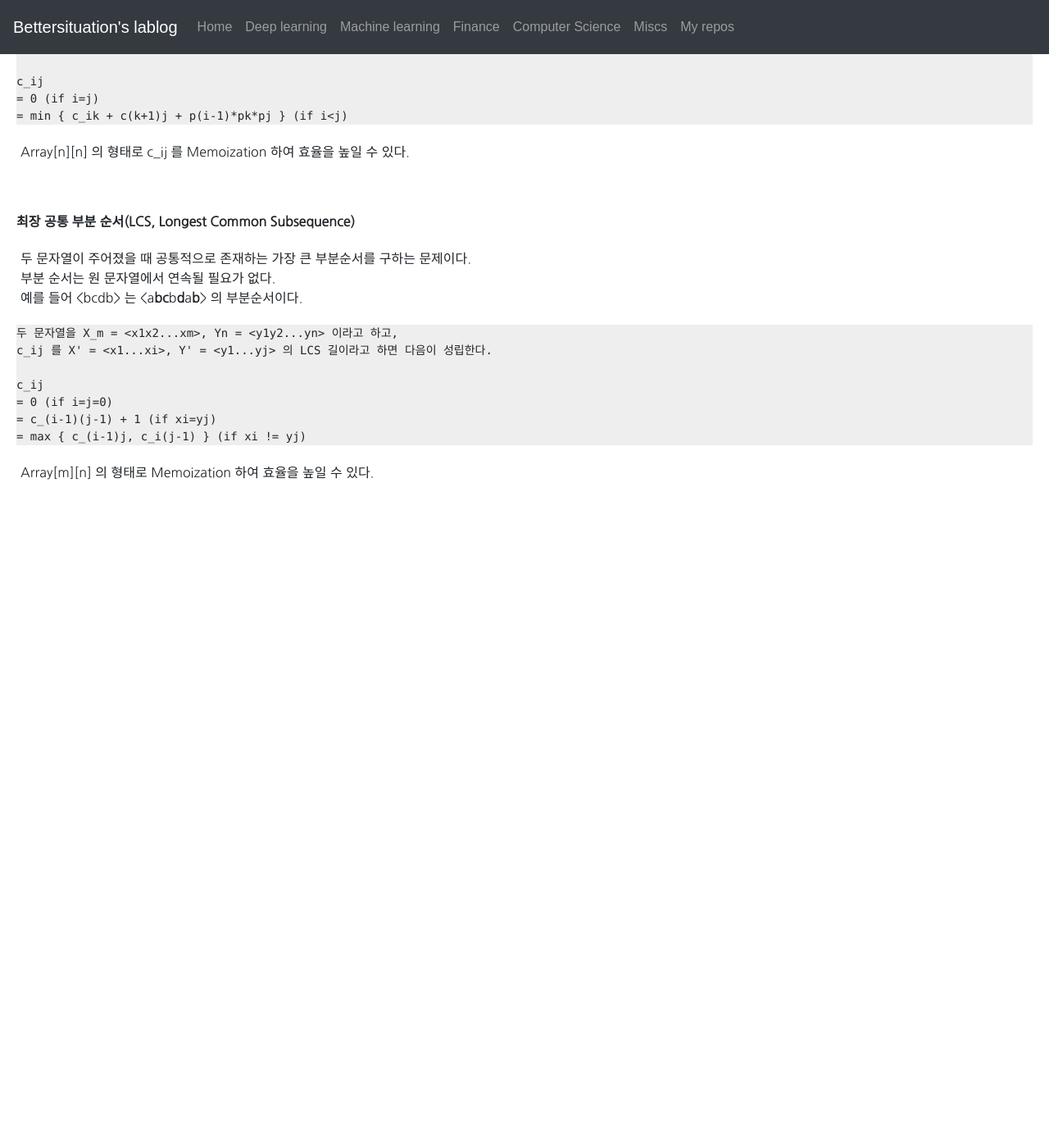
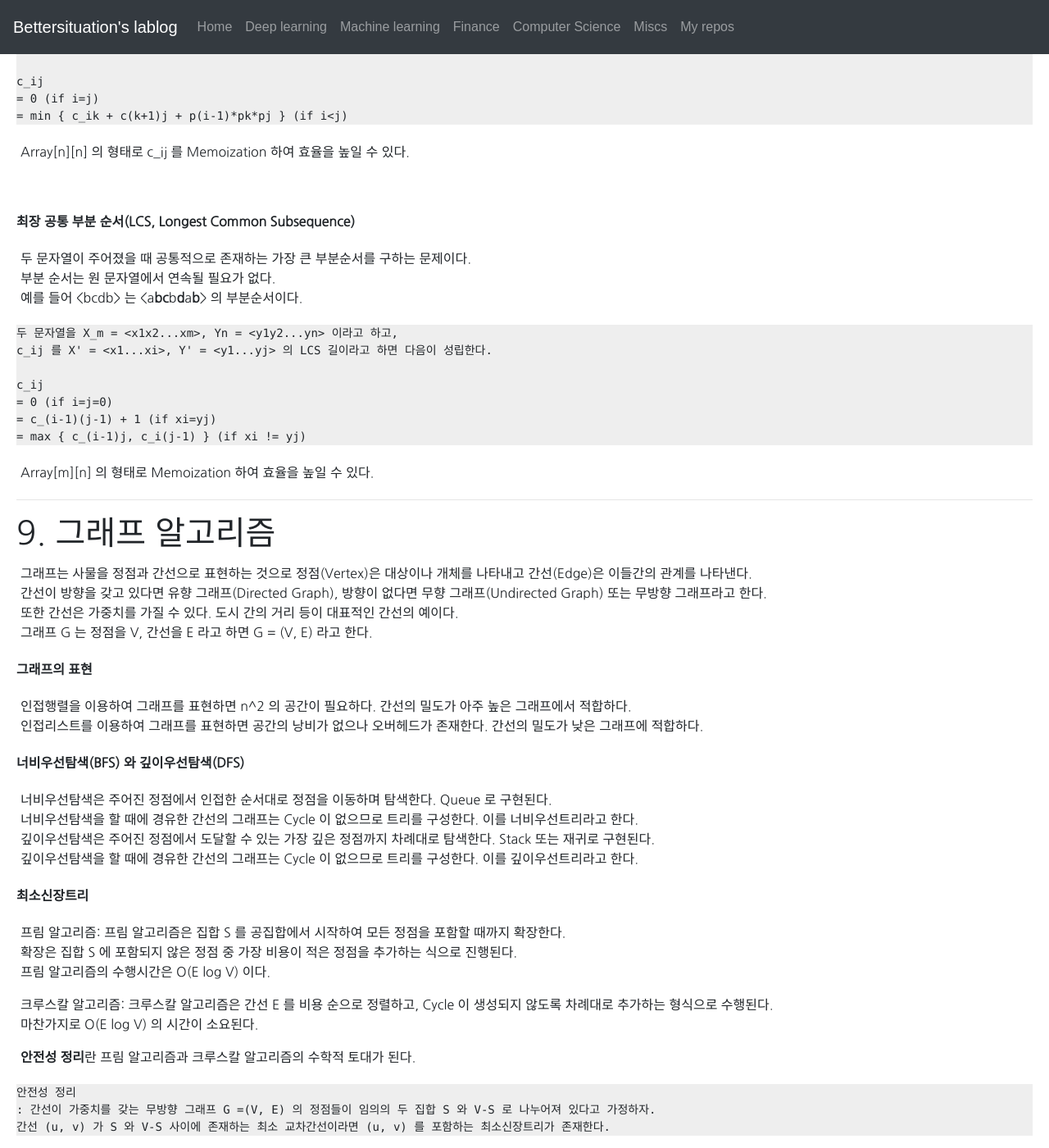
Before and after one commit to bettersituation/bettersituation.github.io, a Jekyll site: the page built from _posts/2020-07-01-computer-science-algorithms.md, in a window 1280 px wide and 1400 px high, scrolled down 9343 px. Shown: the whole window at 82% size. Built offline with Jekyll 4.4.1, drawn with Linux system fonts in a browser that asks for light colours; some web fonts are replaced; formulas are drawn with MathJax 3; before the commit the page ends 9952 px from its top, so only the background shows below that; some of the changed text lies outside the part shown.

Commit message:
add 1/2 graph

````diff
--- a/_posts/2020-07-01-computer-science-algorithms.md
+++ b/_posts/2020-07-01-computer-science-algorithms.md
@@ -449,3 +449,76 @@ c_ij
 ```
 
 - Array\[m\]\[n\] 의 형태로 Memoization 하여 효율을 높일 수 있다.
+
+---
+
+# 9. 그래프 알고리즘
+
+- 그래프는 사물을 정점과 간선으로 표현하는 것으로 정점(Vertex)은 대상이나 개체를 나타내고 간선(Edge)은 이들간의 관계를 나타낸다.
+- 간선이 방향을 갖고 있다면 유향 그래프(Directed Graph), 방향이 없다면 무향 그래프(Undirected Graph) 또는 무방향 그래프라고 한다.
+- 또한 간선은 가중치를 가질 수 있다. 도시 간의 거리 등이 대표적인 간선의 예이다.
+- 그래프 G 는 정점을 V, 간선을 E 라고 하면 G = (V, E) 라고 한다.
+
+
+**그래프의 표현**
+
+- 인접행렬을 이용하여 그래프를 표현하면 n^2 의 공간이 필요하다. 간선의 밀도가 아주 높은 그래프에서 적합하다.
+- 인접리스트를 이용하여 그래프를 표현하면 공간의 낭비가 없으나 오버헤드가 존재한다. 간선의 밀도가 낮은 그래프에 적합하다.
+
+
+**너비우선탐색(BFS) 와 깊이우선탐색(DFS)**
+
+- 너비우선탐색은 주어진 정점에서 인접한 순서대로 정점을 이동하며 탐색한다. Queue 로 구현된다.
+- 너비우선탐색을 할 때에 경유한 간선의 그래프는 Cycle 이 없으므로 트리를 구성한다. 이를 너비우선트리라고 한다.
+- 깊이우선탐색은 주어진 정점에서 도달할 수 있는 가장 깊은 정점까지 차례대로 탐색한다. Stack 또는 재귀로 구현된다.
+- 깊이우선탐색을 할 때에 경유한 간선의 그래프는 Cycle 이 없으므로 트리를 구성한다. 이를 깊이우선트리라고 한다.
+
+
+**최소신장트리**
+
+- 프림 알고리즘: 프림 알고리즘은 집합 S 를 공집합에서 시작하여 모든 정점을 포함할 때까지 확장한다.
+- 확장은 집합 S 에 포함되지 않은 정점 중 가장 비용이 적은 정점을 추가하는 식으로 진행된다.
+- 프림 알고리즘의 수행시간은 O(E log V) 이다.
+
+
+- 크루스칼 알고리즘: 크루스칼 알고리즘은 간선 E 를 비용 순으로 정렬하고, Cycle 이 생성되지 않도록 차례대로 추가하는 형식으로 수행된다.
+- 마찬가지로 O(E log V) 의 시간이 소요된다.
+
+
+- **안전성 정리**란 프림 알고리즘과 크루스칼 알고리즘의 수학적 토대가 된다.
+
+```
+안전성 정리
+: 간선이 가중치를 갖는 무방향 그래프 G =(V, E) 의 정점들이 임의의 두 집합 S 와 V-S 로 나누어져 있다고 가정하자.
+간선 (u, v) 가 S 와 V-S 사이에 존재하는 최소 교차간선이라면 (u, v) 를 포함하는 최소신장트리가 존재한다.
+```
+
+
+**위상정렬**
+
+- 정점이 부분적으로 ordering 될 수 있을 때 위상정렬을 할 수 있다.
+- 예를 들어 라면을 끓이기 위해 물을 끓이는 것과 라면봉지를 뜯는 것은 그 순서에 상관이 없으나 라면을 냄비에 넣는 것은 두 개 행동 모두가 수행되고 난 후에 가능하다.
+- 따라서 부분적으로 (물 끓이기, 라면 봉지 뜯기) < 라면 냄비에 넣기의 관계가 성립한다.
+- 이러한 부분 순서를 갖고 있는 그래프를 정렬하는 것이 위상정렬이고, 그 의미 상 방향 그래프여야 한다.
+- 진입간선이란 특정 정점으로 향하는 간선을 뜻하고, 진출간선이란 특정 정점에서 시작하는 간선을 말한다.
+- 위상 정렬은 아래처럼 구현되는데, 진입간선이 없는 정점을 효율적으로 탐색하기 위해 적절히 구현되어야 한다.
+
+```
+G = (V, E) 의 정점의 개수가 n 이라고 할 때,
+
+A := Vertex[n]
+for i <- 1...n
+    u <- 진입간선이 없는 정점
+    정점 u 와 진출간선을 모두 제거
+    A[i] = u
+
+라고 하면 A 는 G 가 위상정렬되어 있는 배열이다.
+```
+
+- DFS 를 활용한다면 아래처럼 구현할 수도 있다.
+- DFS 를 활용하여 구현할 때에는 아무 정점으로부터 시작해도 상관없다.
+- 해당 정점으로부터 탐색되지 않은 깊이까지 탐색하고, 해당 정점을 리스트에 삽입한다.
+- 가장 깊이 탐색되었다는 것은 visited 배열을 활용하여 확인할 수 있다.
+
+
+- 두 알고리즘 모두 O(E + V) 의 시간이 소요된다.
````
